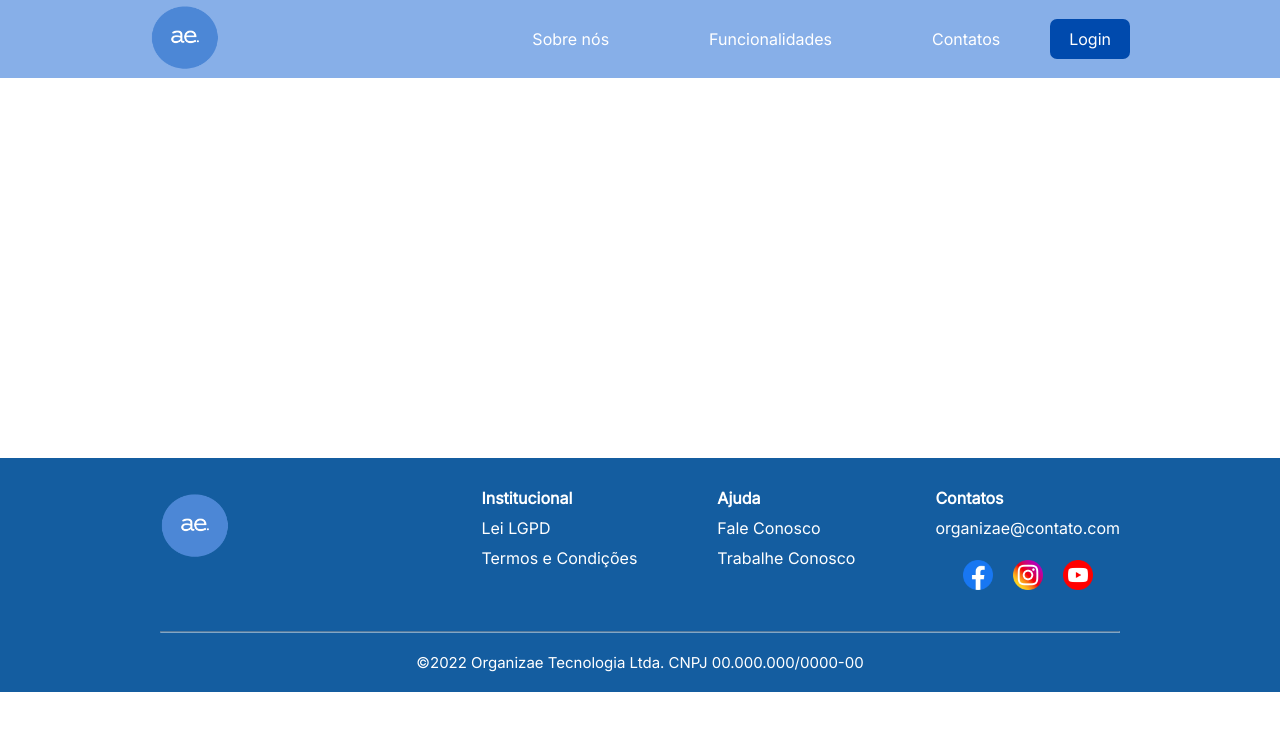
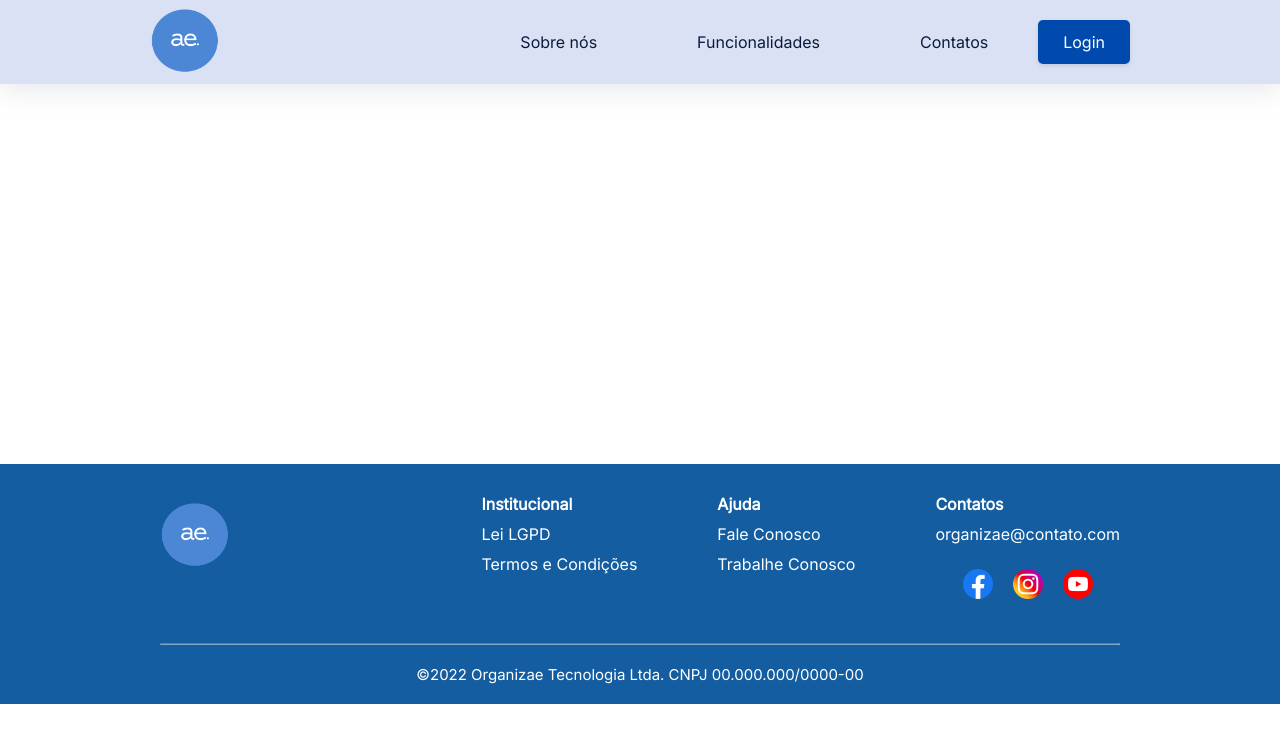
Before and after one commit to CaioAlves10/Organizae, a PHP site: page /header-footer.html in a window 1280 px wide. Shown: the top 743 px of the page. Run offline with PHP 8.4, Linux system fonts and the light colour scheme.

Commit message:
alterações no header

```diff
--- a/header-footer.css
+++ b/header-footer.css
@@ -21,7 +21,8 @@ body {
 /* Header */
 
 header {
-    background: #87AFE8;
+    background: #DBE1F4;
+    box-shadow: rgba(149, 157, 165, 0.2) 0px 8px 24px;
 }
 
 #navHeader {
@@ -43,7 +44,7 @@ header {
 #navHeader img,
 #footerSection img {
     width: 70px;
-    padding: 2px 0;
+    padding: 5px 0;
 }
 
 .buttonMenu {
@@ -51,15 +52,31 @@ header {
     justify-content: center;
     align-items: center;
 
-    padding: 1rem 1.9rem;
-    border-radius: 0.7rem;
+    padding: 1.2rem 2.5rem;
+    border-radius: 5px;
 
     background-color: #004AAD;
+    box-shadow: rgba(0, 0, 0, 0.1) 0 2px 4px;
+    touch-action: manipulation;
+    transition: all 300ms cubic-bezier(.23, 1, 0.32, 1);
+}
+
+#navHeader #menu li a.buttonMenu {
     color: #fff;
 }
 
 .buttonMenu:hover {
-    opacity: 0.9;
+    box-shadow: rgba(0, 0, 0, 0.25) 0 6px 13px;
+    transform: translateY(-2px);
+}
+
+.buttonMenu:active {
+    box-shadow: none;
+    transform: translateY(0);
+}
+
+.buttonMenu:disabled {
+    pointer-events: none;
 }
 
 header nav .menuSection ul,
@@ -67,10 +84,20 @@ footer #footerSection div ul {
     list-style: none;
 }
 
-header nav .menuSection ul li a,
+
+header nav .menuSection ul li a {
+    text-decoration: none;
+    color: #0B1B3D;
+}
+
+header nav .menuSection ul li:hover {
+    transform: translateY(-2px);
+}
+
+
 footer #footerSection div ul li a {
     text-decoration: none;
-    color: white;
+    color: #fff;
 }
 
 
```
